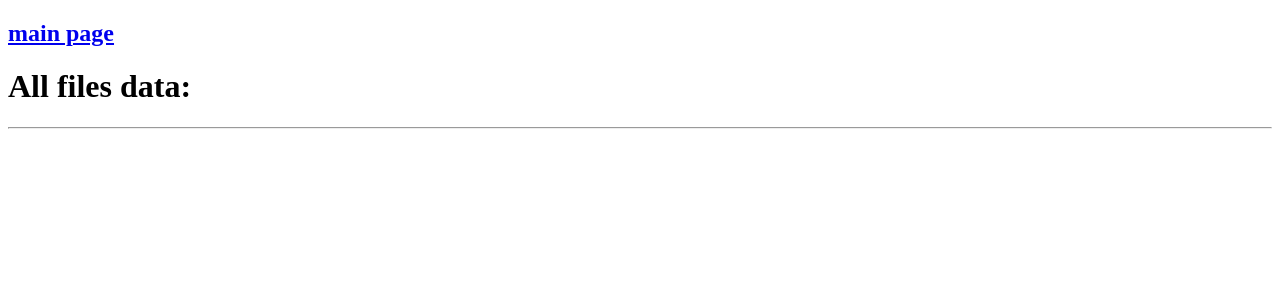
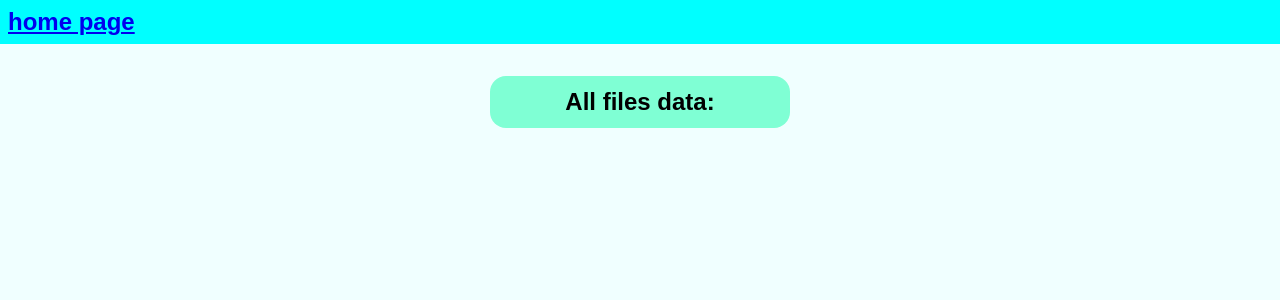
Before and after one commit to RidrigBung/csv-http-service, a Flask app: page /api/v1/csv-management/files in a window 1280 px wide. Shown: the top 300 px of the page. Run offline with Flask 3, Linux system fonts and the light colour scheme.

Commit message:
upgrade readabilty

```diff
--- a/functions.py
+++ b/functions.py
@@ -33,6 +33,10 @@
 
 
 def get_csv_file_data(filename: str, headers_to_sort: List[str], headers_to_filter: List[str]) -> Tuple[Union[List[List[str]], str]]:
+    # если файл пуст
+    if os.stat(os.path.join(
+            UPLOAD_FOLDER, filename)).st_size == 0:
+        return ([], "")
     # if headers_to_filter is not empty
     if headers_to_filter != [""]:
         file_df = pd.read_csv(os.path.join(
--- a/static/styles/style.css
+++ b/static/styles/style.css
@@ -0,0 +1,80 @@
+/* global */
+* {
+  padding: 0;
+  margin: 0;
+}
+
+body {
+  background-color: azure;
+  font-family: Sans-serif;
+}
+
+.inline {
+  display: inline;
+}
+
+/* base.html */
+.header {
+  padding: 0.5em;
+  background-color: aqua;
+}
+
+.wrapper {
+  padding: 1em;
+  display: flex;
+  align-items: center;
+  align-content: center;
+  justify-content: center;
+}
+
+/* home.html */
+.home-menu {
+  text-align: center;
+  margin-top: 1em;
+  width: 300px;
+  background-color: aquamarine;
+  border-radius: 1em;
+}
+
+.home-element {
+  text-align: left;
+  margin-left: 30%;
+  margin-top: 1em;
+  margin-bottom: 1em;
+}
+
+/* get-files.html */
+.header-files {
+  margin: 0.5em;
+}
+
+.el-of-list {
+  margin-top: 1em;
+}
+
+.el-of-list:last-child {
+  margin-bottom: 1em;
+}
+
+/* load-file-form.html */
+.header-load {
+  margin: 0.5em;
+}
+
+.el-of-load {
+  margin-bottom: 1em;
+}
+
+/* get-filename-form */
+.filename-select {
+  margin-bottom: 1em;
+}
+
+.el-of-file {
+  margin-bottom: 1em;
+}
+
+/* get-filename-form, get-file.html */
+.header-file {
+  margin: 0.5em;
+}
--- a/templates/base.html
+++ b/templates/base.html
@@ -6,8 +6,10 @@
   </head>
   <body>
     <div class="header">
-      <h2><a href="{{ url_for('home') }}">main page</a></h2>
+      <h2><a href="{{ url_for('home') }}">home page</a></h2>
     </div>
-    <div class="wrapper">{% block content %}{% endblock %}</div>
+    <div class="wrapper">
+      <div class="home-menu">{% block content %}{% endblock %}</div>
+    </div>
   </body>
 </html>
--- a/templates/get-files.html
+++ b/templates/get-files.html
@@ -1,18 +1,16 @@
 {% extends "base.html" %} {% block title %}{{ title }}{% endblock %} {% block
 content %}
-<style>
-  .inline {
-    display: inline;
-  }
 </style>
-<h1>All files data:</h1>
-<hr />
+<h2 class="header-files">All files data:</h2>
 {% for file in files %}
-<!-- file[0] is csv file name -->
-<p>{{ file[0] }}</p>
-<!-- file[1] is list of headers for file[0] file. file[2] is delimiter for file[0] file -->
-{% for header in file[1] %}
-<p class="inline">{{ header + file[2] }}</p>
-{% endfor %}
-<hr />
-{% endfor %}{% endblock %}
+<div class="el-of-list">
+  <!-- file[0] is csv file name -->
+  <p>{{ file[0] }}:</p>
+  <!-- file[1] is list of headers for file[0] file. file[2] is delimiter for file[0] file -->
+  {% for index in range(file[1]|length - 1) %}
+  <p class="inline">{{ file[1][index] + file[2] }}</p>
+  {% endfor %}
+  <p class="inline">{{ file[1][file[1]|length - 1] }}</p>
+  {% endfor %}
+</div>
+{% endblock %}
--- a/templates/home.html
+++ b/templates/home.html
@@ -1,6 +1,6 @@
 {% extends "base.html" %} {% block title %}{{ title }}{% endblock %} {% block
 content %}
-<h1>Pro compliance csv manager</h1>
+<h1>csv manager</h1>
 {% for text, url in pages.items() %}
-<p><a href="{{ url_for(url)}}">{{ text }}</a></p>
+<p class="home-element"><a href="{{ url_for(url)}}">{{ text }}</a></p>
 {% endfor %} {% endblock %}
```
Also changed, not shown: templates/get-file.html (+4 -13 lines), templates/get-filename-form.html (+8 -12 lines), templates/load-file-form.html (+4 -4 lines).
